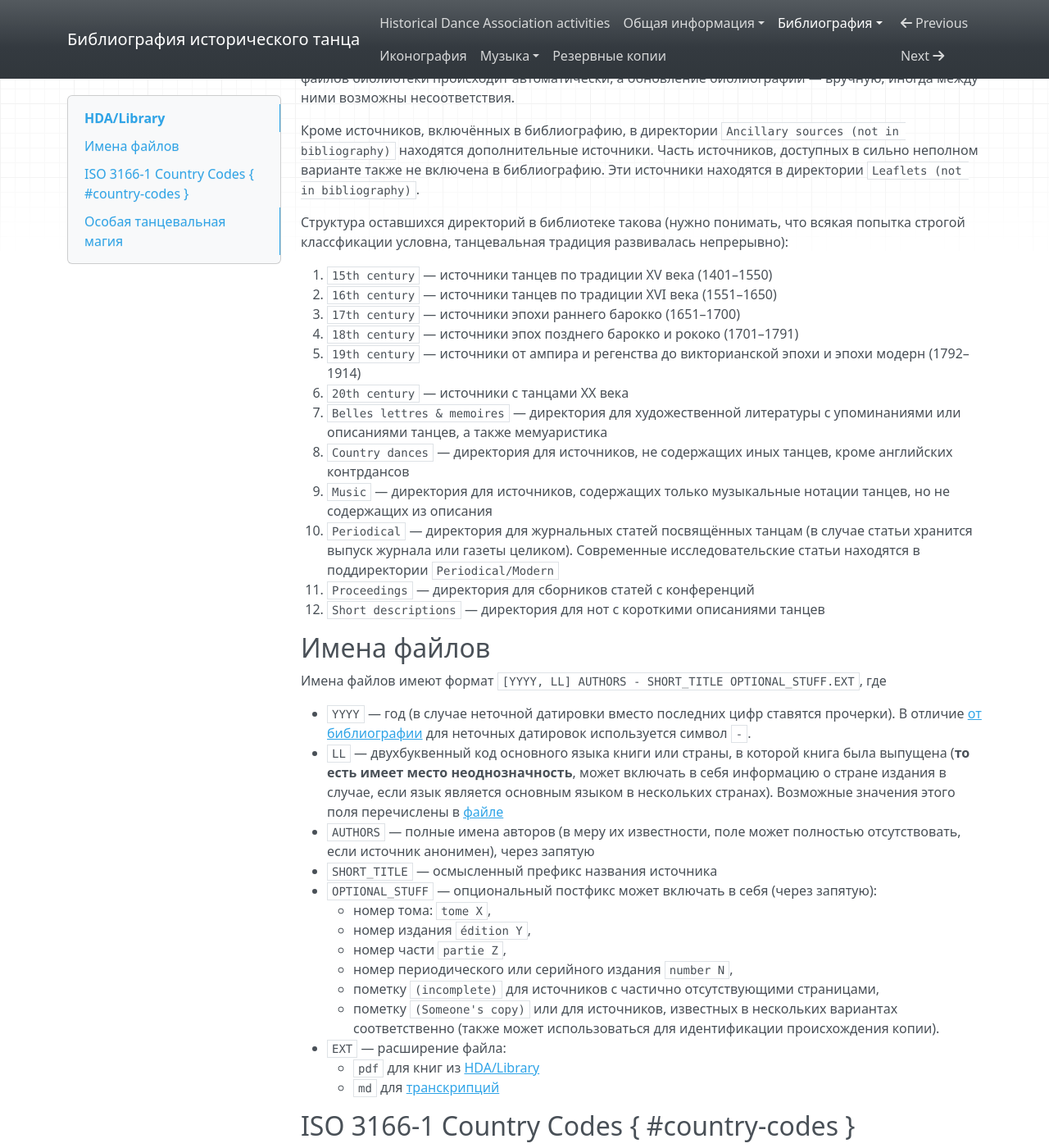
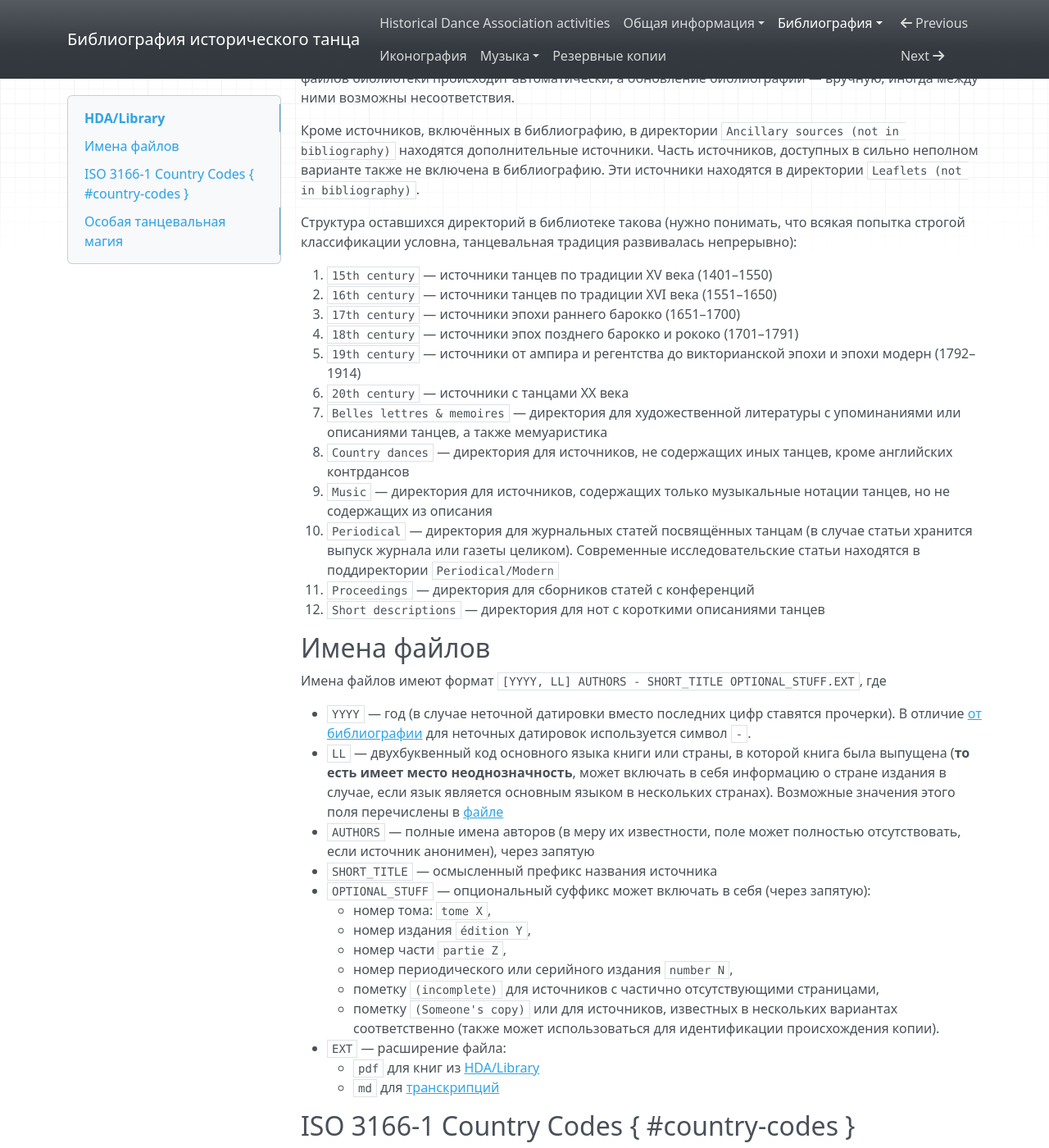
Before and after one commit to hda-technical/dancebooks, an MkDocs documentation site: the page built from docs/bib/library.md, in a window 1280 px wide and 1400 px high, scrolled down 315 px. Shown: the whole window at 82% size. Built offline with MkDocs 1.6.1, drawn with Linux system fonts in a browser that asks for light colours; nearby versions of some CDN libraries; some of the changed text lies outside the part shown.

Commit message:
Fix some typos

```diff
--- a/docs/bib/library.md
+++ b/docs/bib/library.md
@@ -8,13 +8,13 @@
 
 Кроме источников, включённых в библиографию, в директории `Ancillary sources (not in bibliography)` находятся дополнительные источники. Часть источников, доступных в сильно неполном варианте также не включена в библиографию. Эти источники находятся в директории `Leaflets (not in bibliography)`.
 
-Структура оставшихся директорий в библиотеке такова (нужно понимать, что всякая попытка строгой классфикации условна, танцевальная традиция развивалась непрерывно):
+Структура оставшихся директорий в библиотеке такова (нужно понимать, что всякая попытка строгой классификации условна, танцевальная традиция развивалась непрерывно):
 
 01. `15th century` —  источники танцев по традиции XV века (1401–1550)
 02. `16th century` — источники танцев по традиции XVI века (1551–1650)
 03. `17th century` — источники эпохи раннего барокко (1651–1700)
 04. `18th century` — источники эпох позднего барокко и рококо (1701–1791)
-05. `19th century` — источники от ампира и регенства до викторианской эпохи и эпохи модерн (1792–1914)
+05. `19th century` — источники от ампира и регентства до викторианской эпохи и эпохи модерн (1792–1914)
 06. `20th century` — источники с танцами XX века
 07. `Belles lettres & memoires` — директория для художественной литературы с упоминаниями или описаниями танцев, а также мемуаристика
 08. `Country dances` — директория для источников, не содержащих иных танцев, кроме английских контрдансов
@@ -32,7 +32,7 @@
 * `LL` — двухбуквенный код основного языка книги или страны, в которой книга была выпущена (**то есть имеет место неоднозначность**, может включать в себя информацию о стране издания в случае, если язык является основным языком в нескольких странах). Возможные значения этого поля перечислены в [файле](#country-codes)
 * `AUTHORS` — полные имена авторов (в меру их известности, поле может полностью отсутствовать, если источник анонимен), через запятую
 * `SHORT_TITLE` — осмысленный префикс названия источника
-* `OPTIONAL_STUFF` — опциональный постфикс может включать в себя (через запятую):
+* `OPTIONAL_STUFF` — опциональный суффикс может включать в себя (через запятую):
 	* номер тома: `tome X`,
 	* номер издания `édition Y`,
 	* номер части `partie Z`,
```
Also changed, not shown: other parts of docs/bib/library.md (+1 -1 lines).
